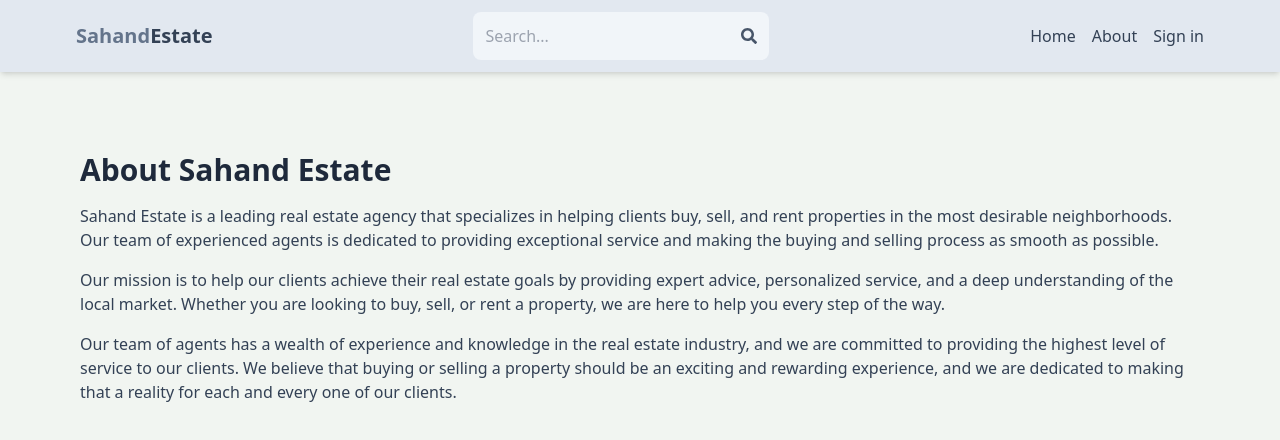
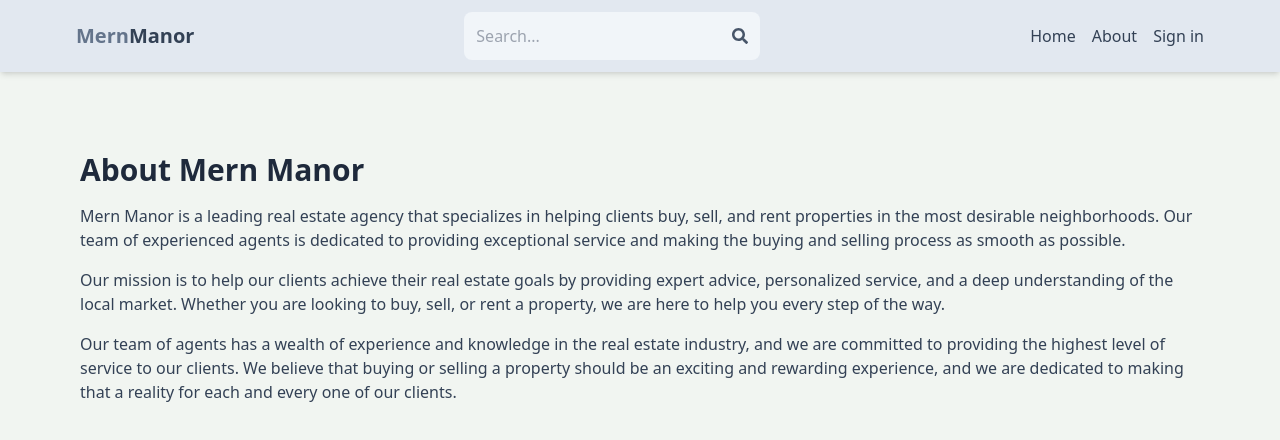
Before and after one commit to Dhairya-Anand/MERN-Manor, a React (Vite) app in the folder client/: page /about in a window 1280 px wide. Shown: the top 440 px of the page. Built offline with nearby package versions, Linux system fonts and the light colour scheme; no server answers.

Commit message:
minor bug resolved

```diff
--- a/client/index.html
+++ b/client/index.html
@@ -3,7 +3,7 @@
   <head>
     <meta charset="UTF-8" />
     <meta name="viewport" content="width=device-width, initial-scale=1.0" />
-    <title>Sahand Estate</title>
+    <title>Mern Manor</title>
   </head>
   <body>
     <div id="root"></div>
--- a/client/src/components/Header.jsx
+++ b/client/src/components/Header.jsx
@@ -27,8 +27,8 @@
       <div className='flex justify-between items-center max-w-6xl mx-auto p-3'>
         <Link to='/'>
           <h1 className='font-bold text-sm sm:text-xl flex flex-wrap'>
-            <span className='text-slate-500'>Sahand</span>
-            <span className='text-slate-700'>Estate</span>
+            <span className='text-slate-500'>Mern</span>
+            <span className='text-slate-700'>Manor</span>
           </h1>
         </Link>
         <form
--- a/client/src/pages/About.jsx
+++ b/client/src/pages/About.jsx
@@ -3,8 +3,8 @@
 export default function About() {
   return (
     <div className='py-20 px-4 max-w-6xl mx-auto'>
-      <h1 className='text-3xl font-bold mb-4 text-slate-800'>About Sahand Estate</h1>
-      <p className='mb-4 text-slate-700'>Sahand Estate is a leading real estate agency that specializes in helping clients buy, sell, and rent properties in the most desirable neighborhoods. Our team of experienced agents is dedicated to providing exceptional service and making the buying and selling process as smooth as possible.</p>
+      <h1 className='text-3xl font-bold mb-4 text-slate-800'>About Mern Manor</h1>
+      <p className='mb-4 text-slate-700'>Mern Manor is a leading real estate agency that specializes in helping clients buy, sell, and rent properties in the most desirable neighborhoods. Our team of experienced agents is dedicated to providing exceptional service and making the buying and selling process as smooth as possible.</p>
       <p className='mb-4 text-slate-700'>
       Our mission is to help our clients achieve their real estate goals by providing expert advice, personalized service, and a deep understanding of the local market. Whether you are looking to buy, sell, or rent a property, we are here to help you every step of the way.
       </p>
--- a/client/src/pages/Home.jsx
+++ b/client/src/pages/Home.jsx
@@ -55,7 +55,7 @@
           place with ease
         </h1>
         <div className='text-gray-400 text-xs sm:text-sm'>
-          Sahand Estate is the best place to find your next perfect place to
+          Mern Manor is the best place to find your next perfect place to
           live.
           <br />
           We have a wide range of properties for you to choose from.
```
